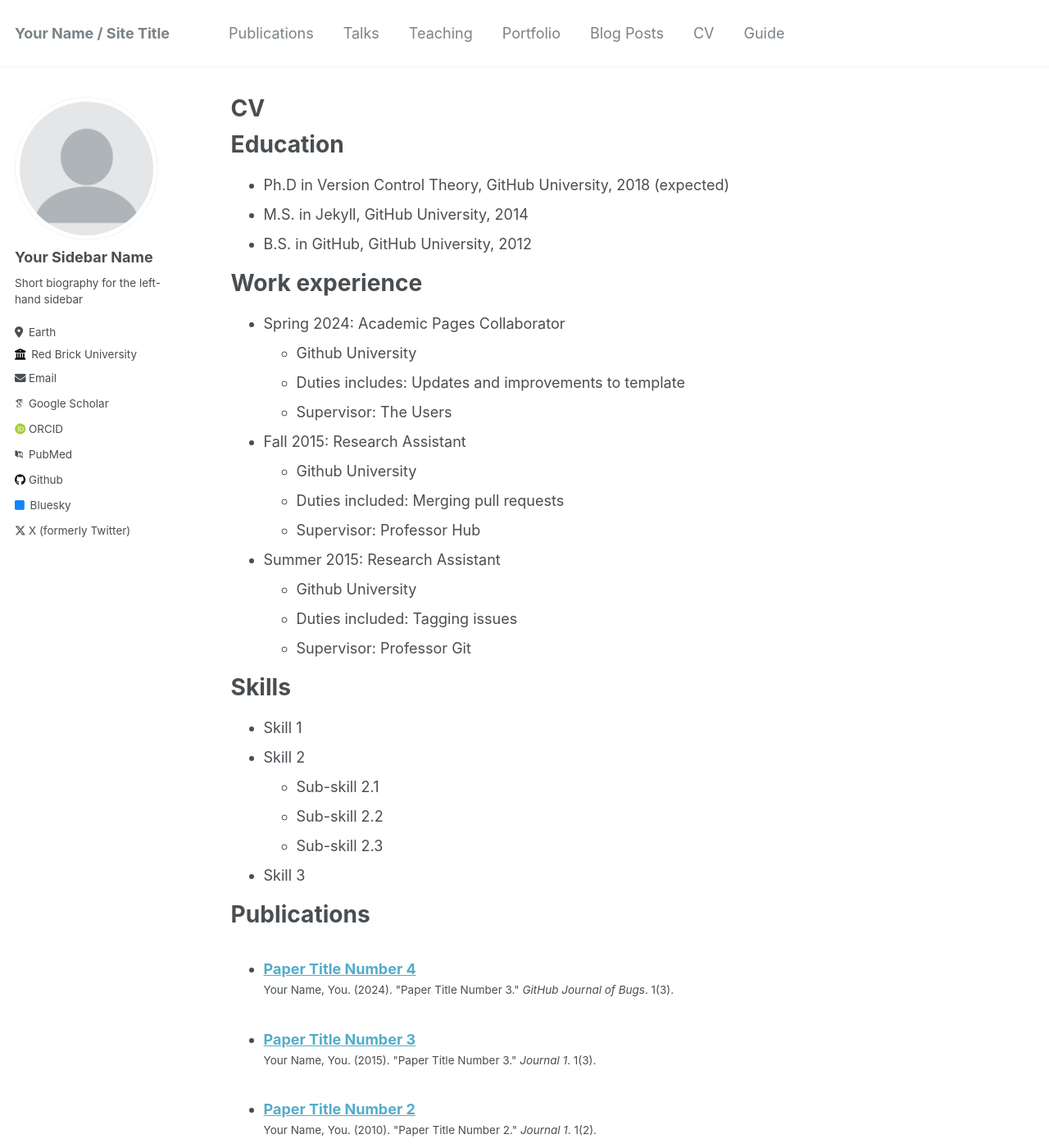
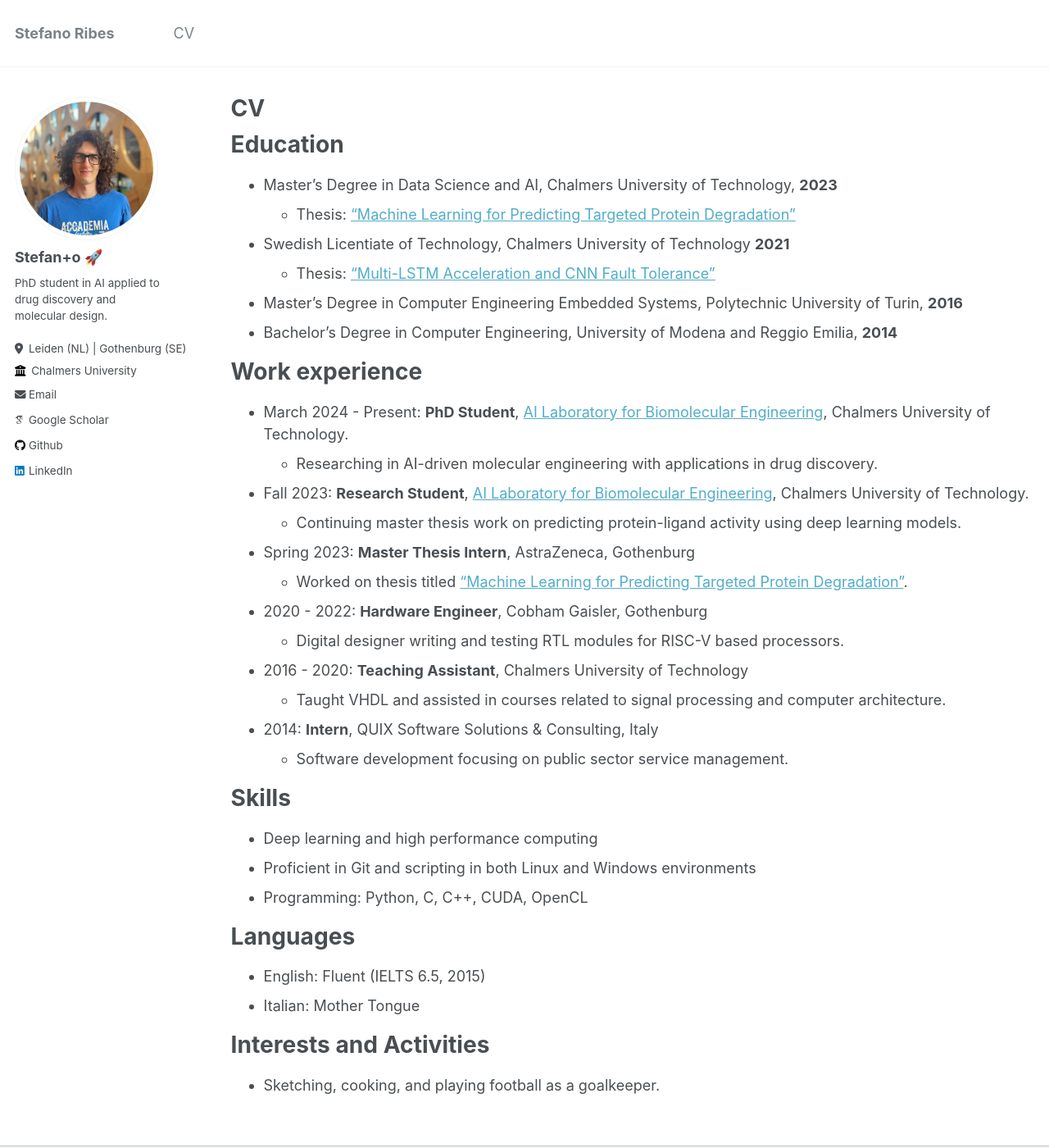
Before and after one commit to ribesstefano/ribesstefano.github.io, a Jekyll site: the page built from _pages/cv.md, in a window 1280 px wide and 1400 px high. Shown: the whole window at 82% size. Built offline with Jekyll 4.4.1, drawn with Linux system fonts in a browser that asks for light colours; some web fonts are replaced; some of the changed text lies outside the part shown.

```diff
--- a/Gemfile
+++ b/Gemfile
@@ -26,3 +26,5 @@ group :jekyll_plugins do
   gem 'hawkins'
   gem "webrick", "~> 1.8"
 end
+
+gem 'tzinfo-data', platforms: [:mingw, :mswin, :x64_mingw]
--- a/_config.yml
+++ b/_config.yml
@@ -8,46 +8,46 @@
 
 # Basic Site Settings
 locale                   : "en-US"
-title                    : "Your Name / Site Title"
+title                    : "Stefano Ribes"
 title_separator          : "-"
-name                     : &name "Your Name"
-description              : &description "personal description"
-url                      : https://academicpages.github.io # the base hostname & protocol for your site e.g. "https://mmistakes.github.io"
+name                     : &name "Stefano Ribes"
+description              : &description "PhD student in AI applied to drug discovery and molecular design"
+url                      : https://ribesstefano.github.io # the base hostname & protocol for your site e.g. "https://mmistakes.github.io"
 baseurl                  : "" # the subpath of your site, e.g. "/blog"
-repository               : "academicpages/academicpages.github.io"
+repository               : "ribesstefano/ribesstefano.github.io"
 
 # Site Author - The following control what appear as part of the author content on the side bar.
 #               If a field is blank the icon and link will not appear, otherwise it will be shown.
 #               Additional customization can be done by editing /_includes/author-profile.html
 author:
   # Biographic information
-  avatar           : "profile.png"
-  name             : "Your Sidebar Name"
-  pronouns         : # example: "she/her"
-  bio              : "Short biography for the left-hand sidebar"
-  location         : "Earth"
-  employer         : "Red Brick University"
+  avatar           : "profile.jpg"
+  name             : "Stefan+o 🚀"
+  pronouns         : # "he" # example: "she/her"
+  bio              : "PhD student in AI applied to drug discovery and molecular design." # "Short biography for the left-hand sidebar"
+  location         : "Leiden (NL) | Gothenburg (SE)"
+  employer         : "Chalmers University"
   uri              : # URL
-  email            : "none@example.org"
+  email            : "ribes@chalmers.se"
 
   # Academic websites
   arxiv            : # URL - Update with the correct link to your profile
-  googlescholar    : "https://scholar.google.com/citations?user=PS_CX0AAAAAJ"
+  googlescholar    : "https://scholar.google.com/citations?user=w5pOme8AAAAJ"
   impactstory      : # URL
-  orcid            : "http://orcid.org/yourorcidurl"
-  pubmed           : "https://www.ncbi.nlm.nih.gov/pubmed/?term=john+snow"
+  orcid            : # "http://orcid.org/yourorcidurl"
+  pubmed           : # "https://www.ncbi.nlm.nih.gov/pubmed/?term=john+snow"
   researchgate     : # URL
 
   # Repositories and software development
   bitbucket        : # Username - Update with your username on the site
   codepen          : # Username
   dribbble         : # Username
-  github           : "academicpages"
+  github           : "ribesstefano"
   kaggle           : # Username
   stackoverflow    : # User number or user number and name (i.e., use "1" or "1/jeff-atwood")
 
   # Social media
-  bluesky          : "bsky.app" # Replace this with you Bluesky username
+  bluesky          : # "bsky.app" # Replace this with you Bluesky username
   facebook         : # Username
   flickr           : # Username
   foursquare       : # Username
@@ -56,7 +56,7 @@ author:
   keybase          : # Username
   instagram        : # Username
   lastfm           : # Username
-  linkedin         : # Username
+  linkedin         : "stefano-ribes-1379b1107" # Username
   mastodon         : # URL
   medium           : # URL
   pinterest        : # Username
@@ -64,7 +64,7 @@ author:
   steam            : # Username
   telegram         : # URL
   tumblr           : # Username
-  twitter          : "UniofOxford"  # Replace this with your X / Twitter handle
+  twitter          : # "UniofOxford"  # Replace this with your X / Twitter handle
   vine             : # Username
   weibo            : # Username
   wikipedia        : # Username
--- a/_pages/cv.md
+++ b/_pages/cv.md
@@ -11,54 +11,44 @@ redirect_from:
 
 Education
 ======
-* Ph.D in Version Control Theory, GitHub University, 2018 (expected)
-* M.S. in Jekyll, GitHub University, 2014
-* B.S. in GitHub, GitHub University, 2012
+* Master's Degree in Data Science and AI, Chalmers University of Technology, **2023**
+  * Thesis: ["Machine Learning for Predicting Targeted Protein Degradation"](https://github.com/ribesstefano/ml-for-protacs)
+* Swedish Licentiate of Technology, Chalmers University of Technology **2021**
+  * Thesis: ["Multi-LSTM Acceleration and CNN Fault Tolerance"](https://research.chalmers.se/publication/522996/file/522996_Fulltext.pdf)
+* Master's Degree in Computer Engineering Embedded Systems, Polytechnic University of Turin, **2016**
+* Bachelor's Degree in Computer Engineering, University of Modena and Reggio Emilia,  **2014**
 
 Work experience
 ======
-* Spring 2024: Academic Pages Collaborator
-  * Github University
-  * Duties includes: Updates and improvements to template
-  * Supervisor: The Users
-
-* Fall 2015: Research Assistant
-  * Github University
-  * Duties included: Merging pull requests
-  * Supervisor: Professor Hub
-
-* Summer 2015: Research Assistant
-  * Github University
-  * Duties included: Tagging issues
-  * Supervisor: Professor Git
+* March 2024 - Present: **PhD Student**, [AI Laboratory for Biomolecular Engineering](https://ailab.bio/), Chalmers University of Technology.
+  * Researching in AI-driven molecular engineering with applications in drug discovery.
+* Fall 2023: **Research Student**, [AI Laboratory for Biomolecular Engineering](https://ailab.bio/), Chalmers University of Technology.
+  * Continuing master thesis work on predicting protein-ligand activity using deep learning models.
+* Spring 2023: **Master Thesis Intern**, AstraZeneca, Gothenburg
+  * Worked on thesis titled ["Machine Learning for Predicting Targeted Protein Degradation"](https://github.com/ribesstefano/ml-for-protacs).
+* 2020 - 2022: **Hardware Engineer**, Cobham Gaisler, Gothenburg
+  * Digital designer writing and testing RTL modules for RISC-V based processors.
+* 2016 - 2020: **Teaching Assistant**, Chalmers University of Technology
+  * Taught VHDL and assisted in courses related to signal processing and computer architecture.
+* 2014: **Intern**, QUIX Software Solutions & Consulting, Italy
+  * Software development focusing on public sector service management.
 
 Skills
 ======
-* Skill 1
-* Skill 2
-  * Sub-skill 2.1
-  * Sub-skill 2.2
-  * Sub-skill 2.3
-* Skill 3
+* Deep learning and high performance computing
+* Proficient in Git and scripting in both Linux and Windows environments
+* Programming: Python, C, C++, CUDA, OpenCL
 
-Publications
+<!-- Publications
 ======
-  <ul>{% for post in site.publications reversed %}
-    {% include archive-single-cv.html %}
-  {% endfor %}</ul>
+  * "Mapping Multiple LSTM models on FPGAs", Int'l Conf. on Field-Programmable Technology (FPT), December 2020.
+  * "De-RISC: A Complete RISC-V Based Space-Grade Platform", DATE 2022. -->
 
-Talks
+Languages
 ======
-  <ul>{% for post in site.talks reversed %}
-    {% include archive-single-talk-cv.html  %}
-  {% endfor %}</ul>
+* English: Fluent (IELTS 6.5, 2015)
+* Italian: Mother Tongue
 
-Teaching
+Interests and Activities
 ======
-  <ul>{% for post in site.teaching reversed %}
-    {% include archive-single-cv.html %}
-  {% endfor %}</ul>
-
-Service and leadership
-======
-* Currently signed in to 43 different slack teams
+* Sketching, cooking, and playing football as a goalkeeper.
```
Also changed, not shown: _data/navigation.yml (+12 -12 lines), _pages/about.md (+8 -2 lines), images/profile.jpg (added).
